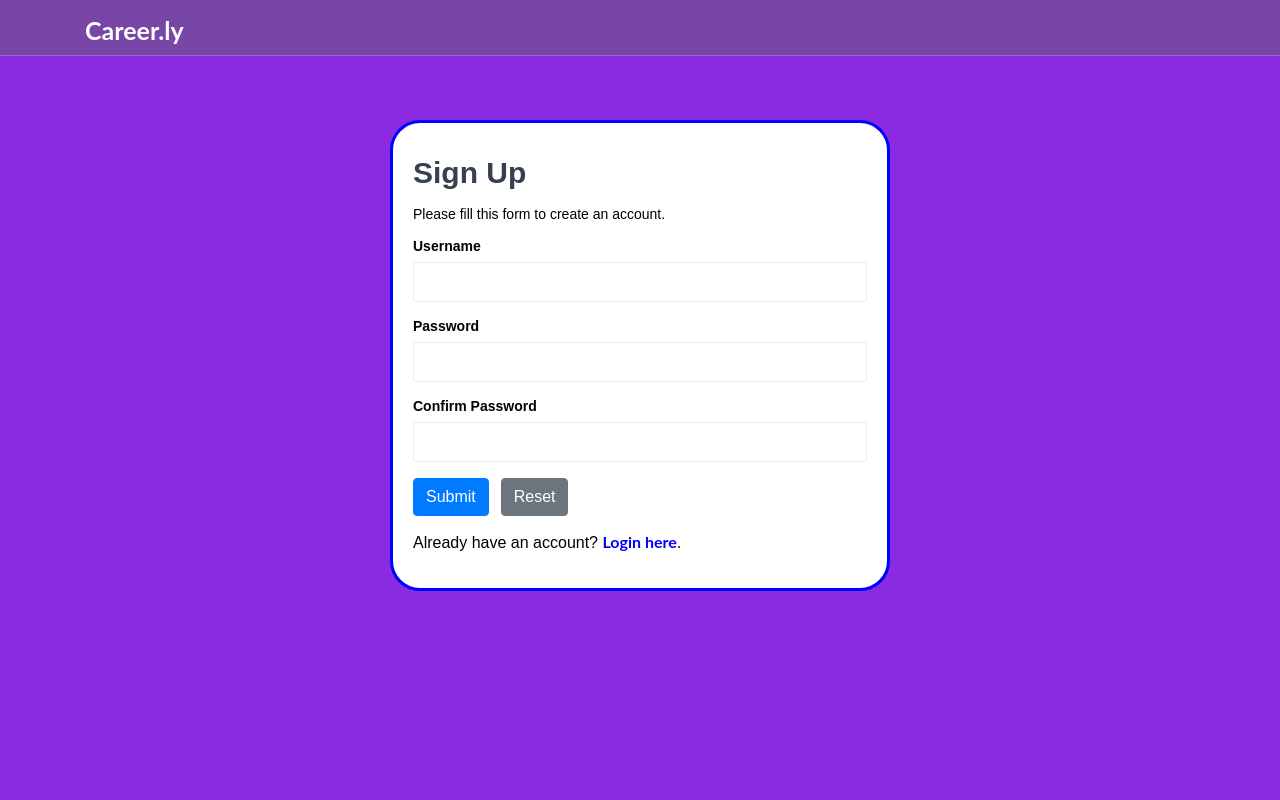
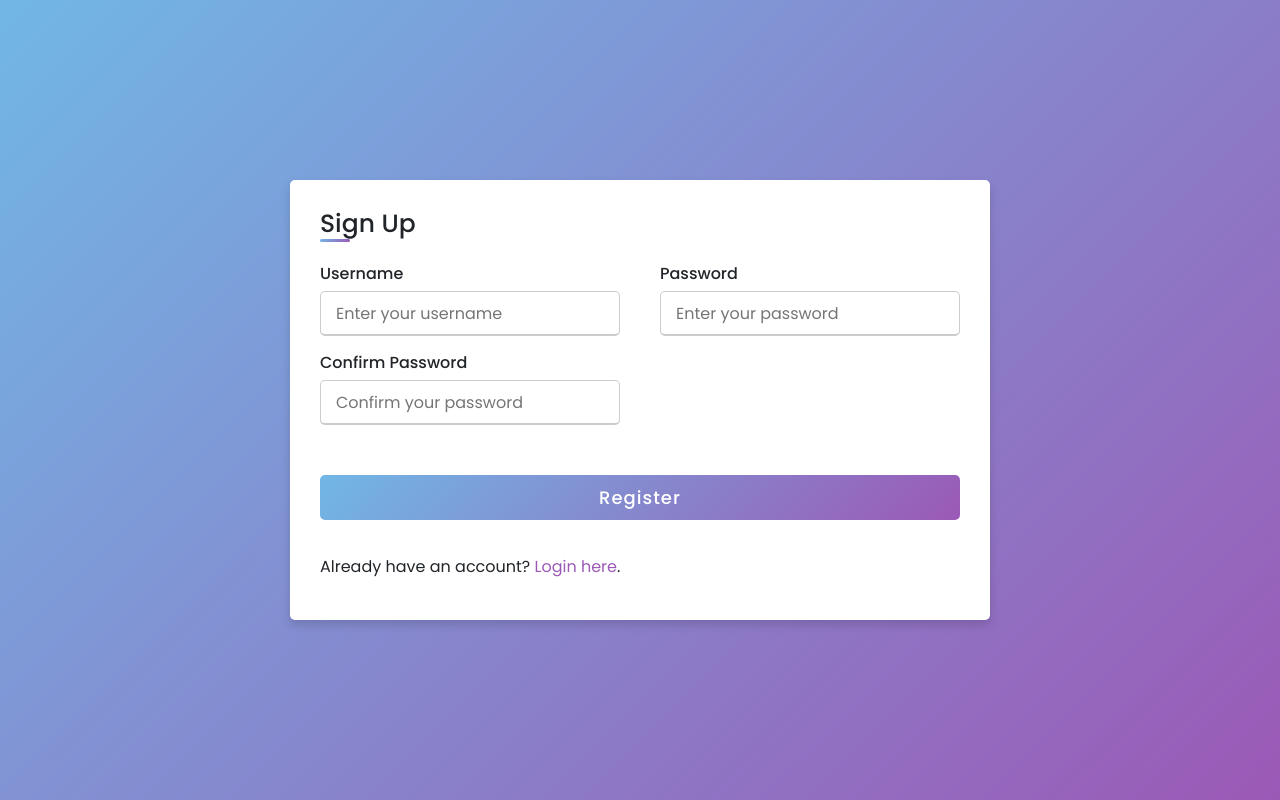
Before and after one commit to Dharmesh-Mishra/Career-Advisor, a PHP site: page /register.php in a window 1280 px wide. Run offline with PHP 8.4, Linux system fonts and the light colour scheme.

Commit message:
Your commit message here

```diff
--- a/blog.php
+++ b/blog.php
@@ -18,10 +18,10 @@ session_start();
 			<div class="container">
 				<div class="row" >
 					<div class="col-md-10 col-md-offset-1 text-center">
-						<ul class="hero-area-tree">
+						<!-- <ul class="hero-area-tree">
 							<li><a href="main.html">Home</a></li>
 							<li>Knowledge Network</li>
-						</ul>
+						</ul> -->
 						<h1 class="white-text">Knowledge Network Page</h1>
 					</div>
 				</div>
--- a/css/s.css
+++ b/css/s.css
@@ -726,7 +726,7 @@ input[type="text"]:focus, input[type="email"]:focus, input[type="password"]:focu
 \*------------------------------------*/
 
 .course {
-	margin-top:20px;
+	margin-top:15px;
 	margin-bottom:20px;
 }
 
--- a/register.php
+++ b/register.php
@@ -17,17 +17,11 @@ if($_SERVER["REQUEST_METHOD"] == "POST"){
             $sql = "SELECT id FROM users WHERE username = ?";
 
             if($stmt = mysqli_prepare($link, $sql)){
-            // Bind variables to the prepared statement as parameters
                 mysqli_stmt_bind_param($stmt, "s", $param_username);
-
-            // Set parameters
                 $param_username = trim($_POST["username"]);
 
-            // Attempt to execute the prepared statement
                 if(mysqli_stmt_execute($stmt)){
-                /* store result */
                     mysqli_stmt_store_result($stmt);
-
                     if(mysqli_stmt_num_rows($stmt) == 1){
                         $username_err = "This username is already taken.";
                     } else{
@@ -37,7 +31,6 @@ if($_SERVER["REQUEST_METHOD"] == "POST"){
                     echo "Oops! Something went wrong. Please try again later.";
                 }
 
-            // Close statement
                 mysqli_stmt_close($stmt);
             }
         }
@@ -46,7 +39,7 @@ if($_SERVER["REQUEST_METHOD"] == "POST"){
         if(empty(trim($_POST["password"]))){
             $password_err = "Please enter a password.";
         } elseif(strlen(trim($_POST["password"])) < 6){
-        $password_err = "Password must have atleast 6 characters.";
+            $password_err = "Password must have at least 6 characters.";
         } else{
             $password = trim($_POST["password"]);
         }
@@ -63,101 +56,176 @@ if($_SERVER["REQUEST_METHOD"] == "POST"){
 
         // Check input errors before inserting in database
         if(empty($username_err) && empty($password_err) && empty($confirm_password_err)){
-
-        // Prepare an insert statement
             $sql = "INSERT INTO users (username, password) VALUES (?, ?)";
 
             if($stmt = mysqli_prepare($link, $sql)){
-            // Bind variables to the prepared statement as parameters
                 mysqli_stmt_bind_param($stmt, "ss", $param_username, $param_password);
+                $param_username = $username;
+                $param_password = password_hash($password, PASSWORD_DEFAULT);
 
-            // Set parameters
-            $param_username = $username;
-            $param_password = password_hash($password, PASSWORD_DEFAULT); // Creates a password hash
-
-            // Attempt to execute the prepared statement
                 if(mysqli_stmt_execute($stmt)){
-                // Redirect to login page
                     header("location: login.php");
                 } else{
                     echo "Oops! Something went wrong. Please try again later.";
                 }
 
-            // Close statement
                 mysqli_stmt_close($stmt);
             }
         }
 
-    // Close connection
         mysqli_close($link);
     }
     ?>
 
     <!DOCTYPE html>
-<html lang="en">
+    <html lang="en" dir="ltr">
     <head>
     <meta charset="UTF-8">
-    <title>Sign Up</title>
+    <meta name="viewport" content="width=device-width, initial-scale=1.0">
+    <title>Responsive Registration Form | Career.ly</title>
     <link rel="stylesheet" href="https://stackpath.bootstrapcdn.com/bootstrap/4.5.2/css/bootstrap.min.css">
-    <link type="text/css" rel="stylesheet" href="css/s.css"/>
     <style>
-        body{ font: 14px sans-serif;
-        margin:auto;
-        margin-top: 120px;
-        width:500px;
-        background-color: blueviolet;
-        color: black;
+        @import url('https://fonts.googleapis.com/css2?family=Poppins:wght@200;300;400;500;600;700&display=swap');
 
+        * {
+        margin: 0;
+        padding: 0;
+        box-sizing: border-box;
+        font-family: 'Poppins', sans-serif;
+        }
 
+        body {
+        height: 100vh;
+        display: flex;
+        justify-content: center;
+        align-items: center;
+        background: linear-gradient(135deg, #71b7e6, #9b59b6);
         }
-        .wrapper{  border-style: solid;
-        border-color: blue;
-        border-radius: 30px;
-        padding: 20px;  background-color: white;}
+
+        .container {
+        max-width: 700px;
+        width: 100%;
+        background-color: #fff;
+        padding: 25px 30px;
+        border-radius: 5px;
+        box-shadow: 0 5px 10px rgba(0, 0, 0, 0.15);
+        }
+
+        .title {
+        font-size: 25px;
+        font-weight: 500;
+        position: relative;
+        }
+
+        .title::before {
+        content: "";
+        position: absolute;
+        left: 0;
+        bottom: 0;
+        height: 3px;
+        width: 30px;
+        border-radius: 5px;
+        background: linear-gradient(135deg, #71b7e6, #9b59b6);
+        }
+
+        .user-details {
+        display: flex;
+        flex-wrap: wrap;
+        justify-content: space-between;
+        margin: 20px 0 12px 0;
+        }
+
+        .input-box {
+        margin-bottom: 15px;
+        width: calc(100% / 2 - 20px);
+        }
+
+        .input-box span.details {
+        display: block;
+        font-weight: 500;
+        margin-bottom: 5px;
+        }
+
+        .input-box input {
+        height: 45px;
+        width: 100%;
+        outline: none;
+        font-size: 16px;
+        border-radius: 5px;
+        padding-left: 15px;
+        border: 1px solid #ccc;
+        border-bottom-width: 2px;
+        transition: all 0.3s ease;
+        }
+
+        .input-box input:focus,
+        .input-box input:valid {
+        border-color: #9b59b6;
+        }
+
+        .button {
+        height: 45px;
+        margin: 35px 0;
+        }
+
+        .button input {
+        height: 100%;
+        width: 100%;
+        border-radius: 5px;
+        border: none;
+        color: #fff;
+        font-size: 18px;
+        font-weight: 500;
+        letter-spacing: 1px;
+        cursor: pointer;
+        transition: all 0.3s ease;
+        background: linear-gradient(135deg, #71b7e6, #9b59b6);
+        }
+
+        .button input:hover {
+        background: linear-gradient(-135deg, #71b7e6, #9b59b6);
+        }
+
+        @media(max-width: 584px) {
+        .container {
+            max-width: 100%;
+        }
+
+        .input-box {
+            margin-bottom: 15px;
+            width: 100%;
+        }
+        }
     </style>
     </head>
     <body>
-    <!--Header-->
-    <header id="header" class="transparent-nav" style="position: fixed;background-color: rgb(120, 70, 167); top: 0;">
     <div class="container">
-
-				<div class="navbar-header">
-					<!-- Logo -->
-					<div class="navbar-brand">
-						<a class="logo" href="main.php" style="padding-bottom: 10px;">Career.ly</a>
+        <div class="title">Sign Up</div>
+        <div class="content">
+        <form action="<?php echo htmlspecialchars($_SERVER["PHP_SELF"]); ?>" method="post">
+            <div class="user-details">
+            <div class="input-box">
+                <span class="details">Username</span>
+                <input type="text" name="username" placeholder="Enter your username" required class="<?php echo (!empty($username_err)) ? 'is-invalid' : ''; ?>" value="<?php echo $username; ?>">
+                <span class="invalid-feedback"><?php echo $username_err; ?></span>
             </div>
-					<!-- /Logo -->
-
+            <div class="input-box">
+                <span class="details">Password</span>
+                <input type="password" name="password" placeholder="Enter your password" required class="<?php echo (!empty($password_err)) ? 'is-invalid' : ''; ?>">
+                <span class="invalid-feedback"><?php echo $password_err; ?></span>
+            </div>
+            <div class="input-box">
+                <span class="details">Confirm Password</span>
+                <input type="password" name="confirm_password" placeholder="Confirm your password" required class="<?php echo (!empty($confirm_password_err)) ? 'is-invalid' : ''; ?>">
+                <span class="invalid-feedback"><?php echo $confirm_password_err; ?></span>
             </div>
             </div>
-		</header>
-		<!-- /Header -->
-
-    <div class="wrapper">
-        <h2>Sign Up</h2>
-        <p>Please fill this form to create an account.</p>
-        <form action="<?php echo htmlspecialchars($_SERVER["PHP_SELF"]); ?>" method="post">
-            <div class="form-group">
-                <label><b>Username</b></label>
-                <input type="text" name="username" class="form-control <?php echo (!empty($username_err)) ? 'is-invalid' : ''; ?>" value="<?php echo $username; ?>">
-                <span class="invalid-feedback"><?php echo $username_err; ?></span>
+            <div class="button">
+            <input type="submit" value="Register">
             </div>
-            <div class="form-group">
-                <label><b>Password</b></label>
-                <input type="password" name="password" class="form-control <?php echo (!empty($password_err)) ? 'is-invalid' : ''; ?>" value="<?php echo $password; ?>">
-                <span class="invalid-feedback"><?php echo $password_err; ?></span>
+            <p>Already have an account? <a href="login.php" style="color: #9b59b6;">Login here</a>.</p>
+        </form>
         </div>
-            <div class="form-group">
-                <label><b>Confirm Password</b></label>
-                <input type="password" name="confirm_password" class="form-control <?php echo (!empty($confirm_password_err)) ? 'is-invalid' : ''; ?>" value="<?php echo $confirm_password; ?>">
-                <span class="invalid-feedback"><?php echo $confirm_password_err; ?></span>
-            </div>
-            <div class="form-group">
-                <input type="submit" class="btn btn-primary" value="Submit">
-                <input type="reset" class="btn btn-secondary ml-2" value="Reset">
-            </div>
-            <p style="font-size: 16px;">Already have an account? <a href="login.php" style="color: blue;">Login here</a>.</p>
-        </form>
     </div>
     </body>
     </html>
--- a/static/chart.css
+++ b/static/chart.css
@@ -35,7 +35,7 @@ h1,h2,h3{
 }
 .bar::after{
   content: '';
-  background: #8a2be2;
+  background: #8387C5;
   height: 30px;
   transition: 0.7s;
   display: block;
@@ -48,7 +48,7 @@ h1,h2,h3{
 }
 .bar1::after{
   max-width: 75%;
-  color:#8a2be2;
+  color:#8387C5;
 
 
 }
```
Also changed, not shown: contact.php (+7 -7 lines), courses.php (+7 -7 lines), header.php (+4 -3 lines), login.php (+83 -25 lines), main.php (+7 -6 lines), static/css/main.css (+4 -3 lines), templates/hometest.html (+105 -6 lines), img/02246047585f640d51b78c8956c188ee.jpg (added), img/c.png (added), img/d1.png (added), img/d2.png (added), img/d3.png (added), img/d4.png (added), img/download.jpeg (added), 2 more files. Lines whose indentation alone changed are shown as unchanged.
